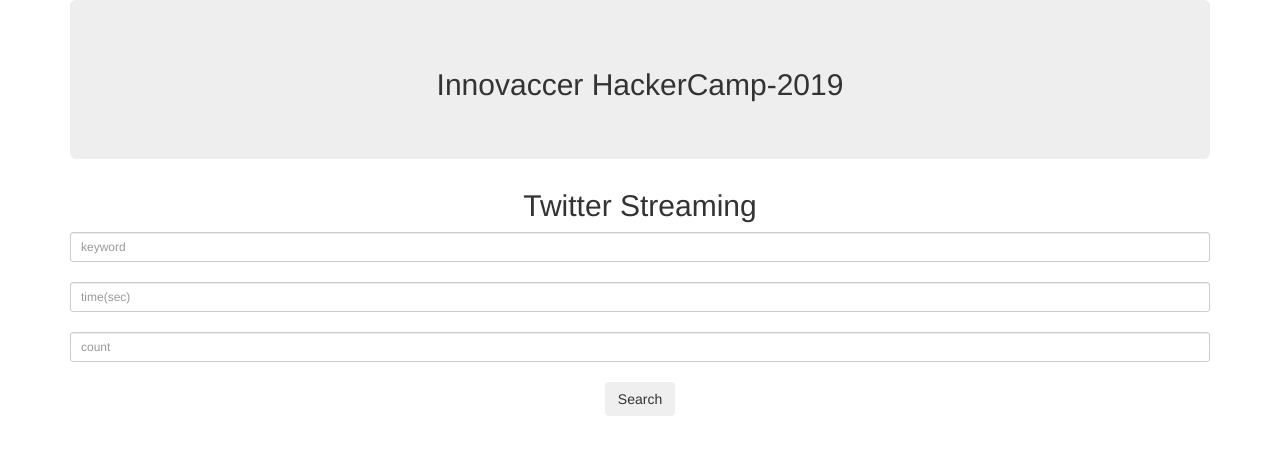
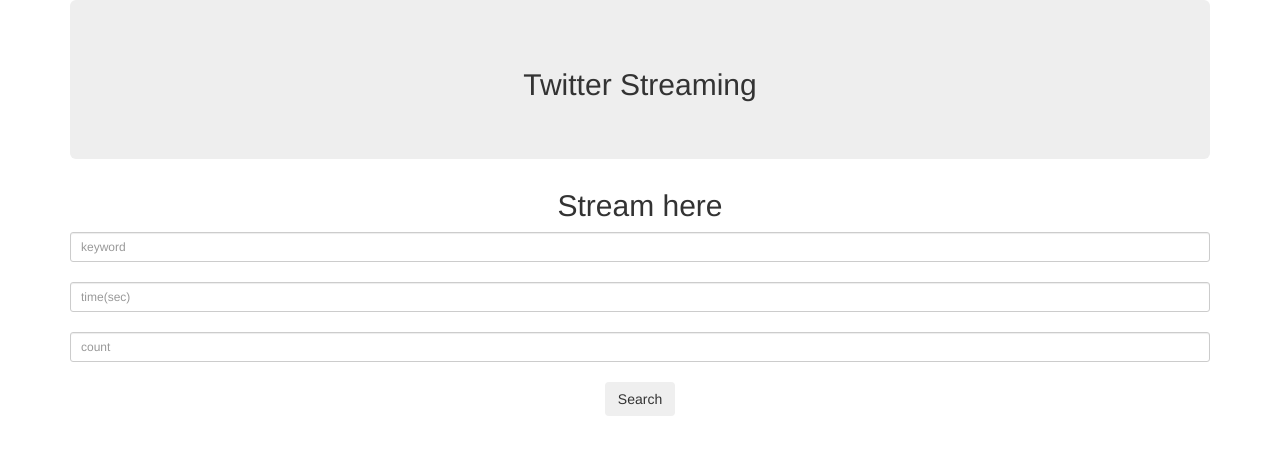
Before and after one commit to khatryshikha/Twitter-Streaming, a Django app: template templates/home_page.html in a window 1280 px wide. Shown: the top 455 px of the page. Run offline with Django 3.2, Linux system fonts and the light colour scheme; the template is opened without the code that fills it, so the values that code supplies are empty; some libraries are stand-ins or nearby versions.

Commit message:
html changes

```diff
--- a/templates/base.html
+++ b/templates/base.html
@@ -1,7 +1,7 @@
 <html>
 
 <head>
-    <title>Innovaccer HackerCamp</title>
+    <title>Twitter Streaming API</title>
     <meta charset="utf-8">
     <meta name="viewport" content="width=device-width, initial-scale=1">
     <link rel="stylesheet" href="https://maxcdn.bootstrapcdn.com/bootstrap/3.3.7/css/bootstrap.min.css">
@@ -12,7 +12,7 @@
 <body>
     <div class="container">
         <div class="jumbotron">
-            <h2 align = 'center'>Innovaccer HackerCamp-2019 </h2>
+            <h2 align = 'center'>Twitter Streaming</h2>
         </div>
         <div>
             {% block content %} {% endblock %}
--- a/templates/home_page.html
+++ b/templates/home_page.html
@@ -1,5 +1,5 @@
 {% extends "base.html" %} {% block content %}
-<h2 align="center">Twitter Streaming</h2>
+<h2 align="center">Stream here</h2>
 <form action="{% url 'stream' %}" method='post'>{% csrf_token %}
     <input class="form-control input-sm" id="keyword" name='keyword' type="text" placeholder="keyword"><br>
     <input class="form-control input-sm" id="time" name='time' type="text" placeholder="time(sec)"><br>
```
